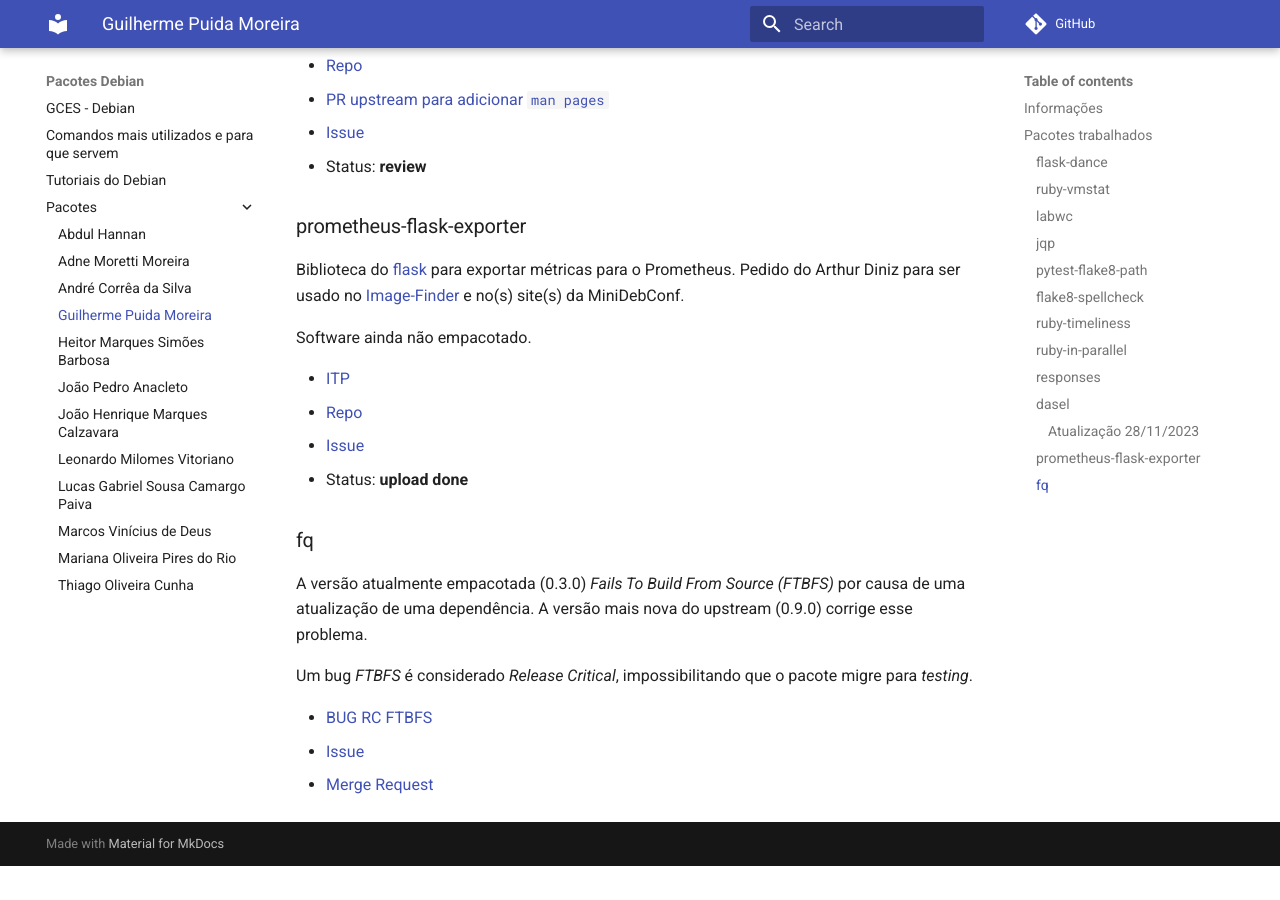
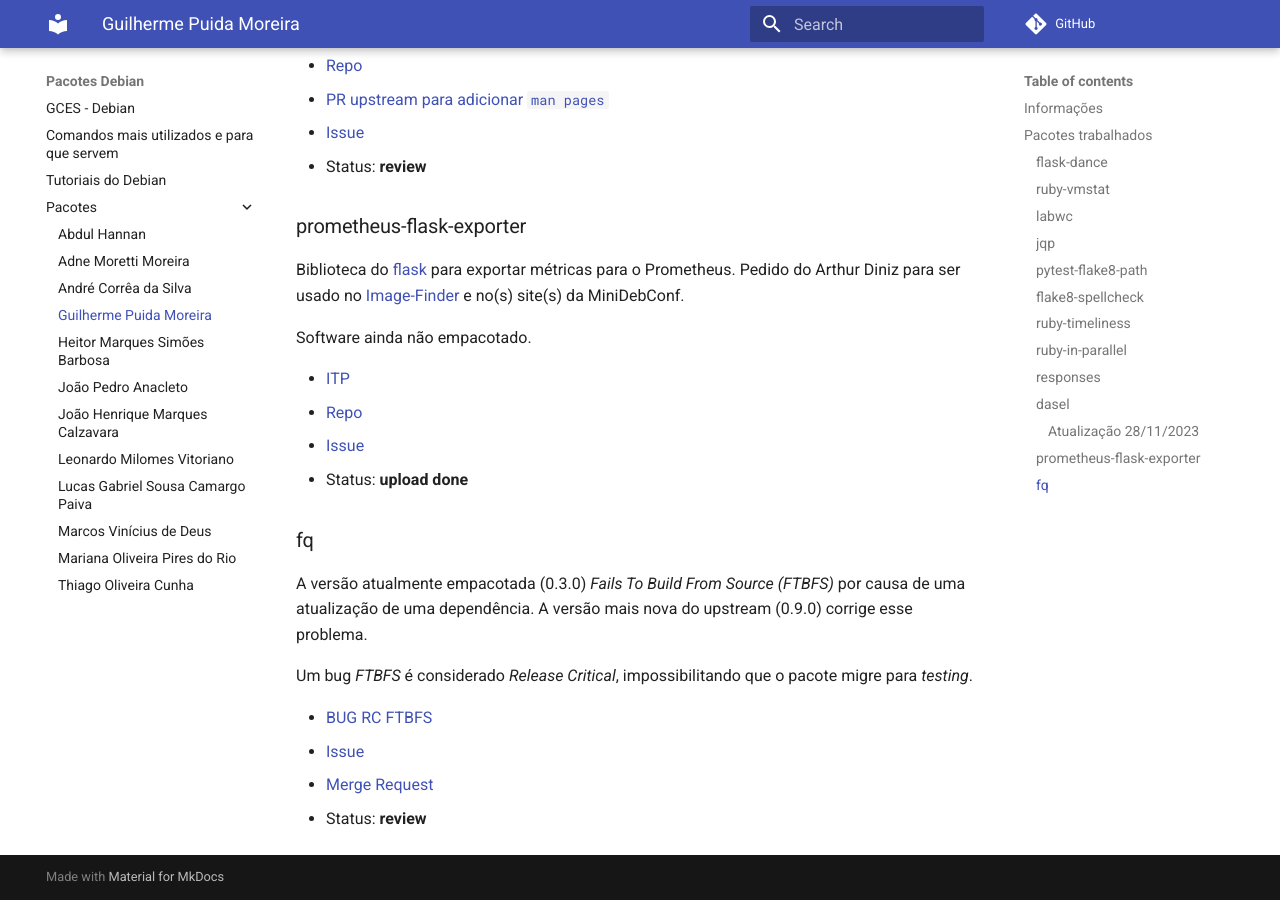
Before and after one commit to FGA-GCES/Debian_Pacotes, an MkDocs documentation site: the page built from docs/pacotes/guilherme-puida-moreira.md, in a window 1280 px wide and 900 px high, scrolled down 3109 px. Built offline with MkDocs 1.6.1 and Material for MkDocs 9.7.7, drawn with Linux system fonts in a browser that asks for light colours; comment, search, counter and statistics services are not loaded; before the commit the page ends 3975 px from its top, so only the background shows below that.

Commit message:
Status fq

```diff
--- a/docs/pacotes/guilherme-puida-moreira.md
+++ b/docs/pacotes/guilherme-puida-moreira.md
@@ -152,3 +152,4 @@ o pacote migre para _testing_.
 - [BUG RC FTBFS](https://bugs.debian.org/cgi-bin/bugreport.cgi?bug=1057403)
 - [Issue](https://salsa.debian.org/debian-brasilia-team/docs/-/issues/133)
 - [Merge Request](https://salsa.debian.org/go-team/packages/fq/-/merge_requests/1)
+- Status: **review**
```
